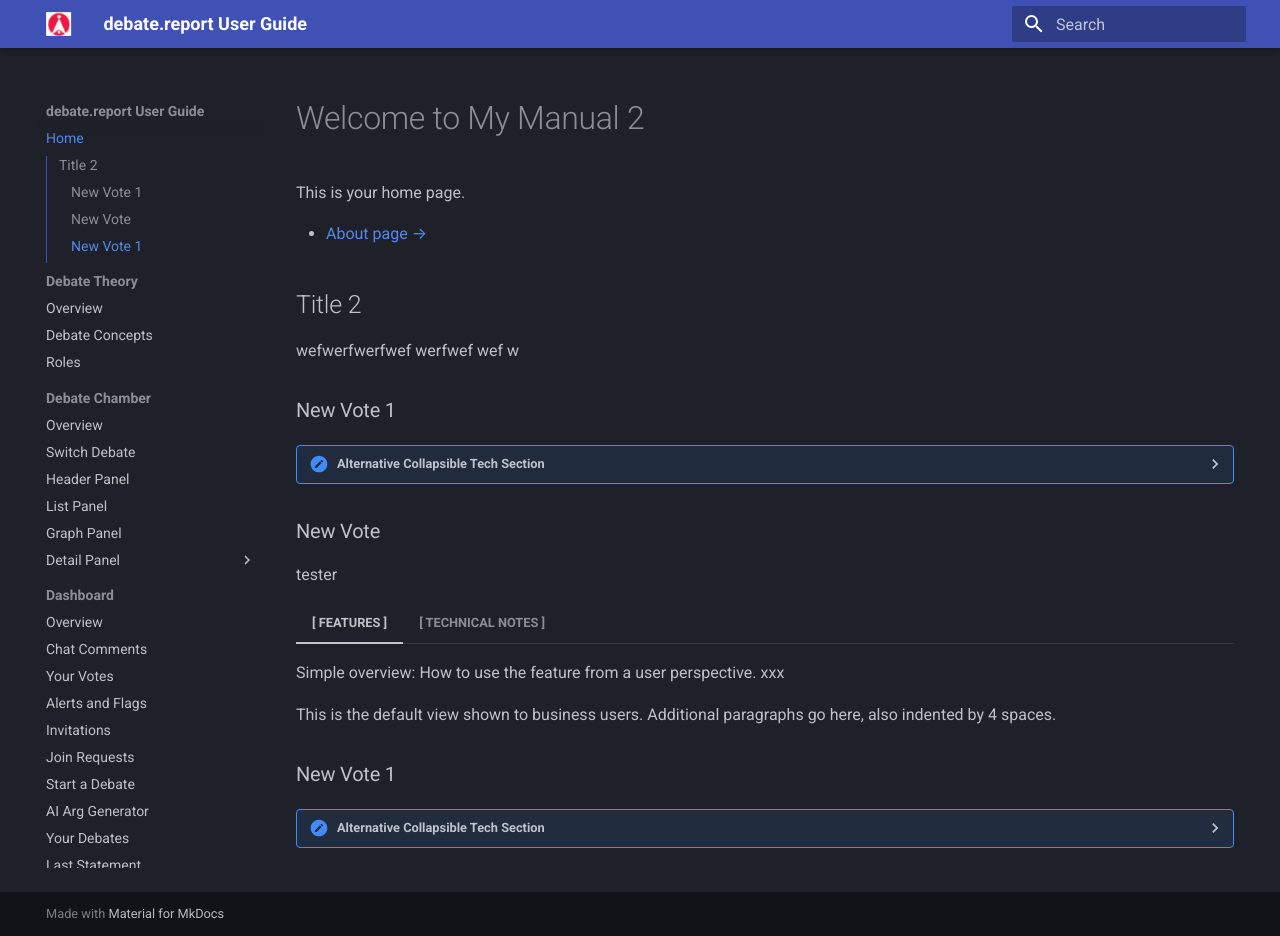
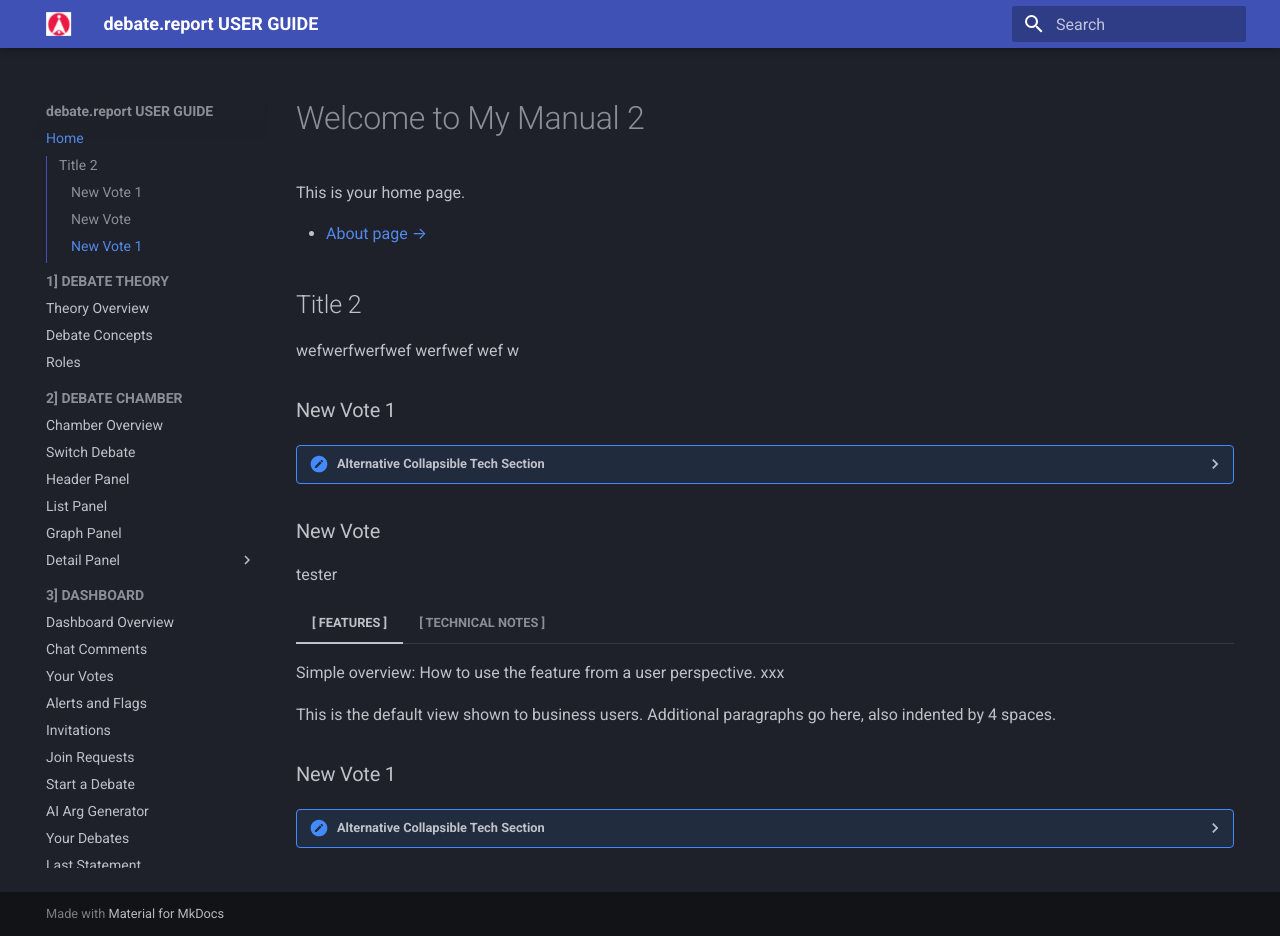
Before and after one commit to datweeds/debate, an MkDocs documentation site: the page built from docs/index.md, in a window 1280 px wide and 936 px high. Built offline with MkDocs 1.6.1 and Material for MkDocs 9.7.7, drawn with Linux system fonts in a browser that asks for light colours.

Commit message:
Update mkdocs.yml

```diff
--- a/mkdocs.yml
+++ b/mkdocs.yml
@@ -1,4 +1,4 @@
-site_name: debate.report User Guide
+site_name: debate.report USER GUIDE
 site_url: https://debate.support          # ← Change to your real domain later (important for correct links)
 
 extra_css:
@@ -19,12 +19,12 @@ theme:
 
 nav:
   - Home: index.md
-  - Debate Theory:
-    - Overview: theory/index.md
+  - 1] DEBATE THEORY:
+    - Theory Overview: theory/index.md
     - Debate Concepts: theory/concepts.md
     - Roles: theory/roles.md
-  - Debate Chamber:
-    - Overview: chamber/index.md
+  - 2] DEBATE CHAMBER:
+    - Chamber Overview: chamber/index.md
     - Switch Debate: chamber/switch.md
     - Header Panel: chamber/header.md
     - List Panel: chamber/list.md
@@ -35,8 +35,8 @@ nav:
       - Chat Room Box: chamber/detail/chat-box.md
       - Voting box: chamber/detail/voting-box.md
       - Debate Actions Box: chamber/detail/action-box.md
-  - Dashboard:
-    - Overview: dashboard/index.md
+  - 3] DASHBOARD:
+    - Dashboard Overview: dashboard/index.md
     - Chat Comments: dashboard/chat.md
     - Your Votes: dashboard/your-votes.md
     - Alerts and Flags: dashboard/alerts-and-flags.md
@@ -46,8 +46,8 @@ nav:
     - AI Arg Generator: dashboard/AI-Args.md
     - Your Debates: dashboard/your-debates.md
     - Last Statement: dashboard/last-statement.md
-  - Account:
-    - Overview: account/index.md
+  - 4] ACCOUNT:
+    - Account Overview: account/index.md
     - Profile: account/profile.md
     - Subscriptions: account/subscription.md
     # Add more as needed
```
